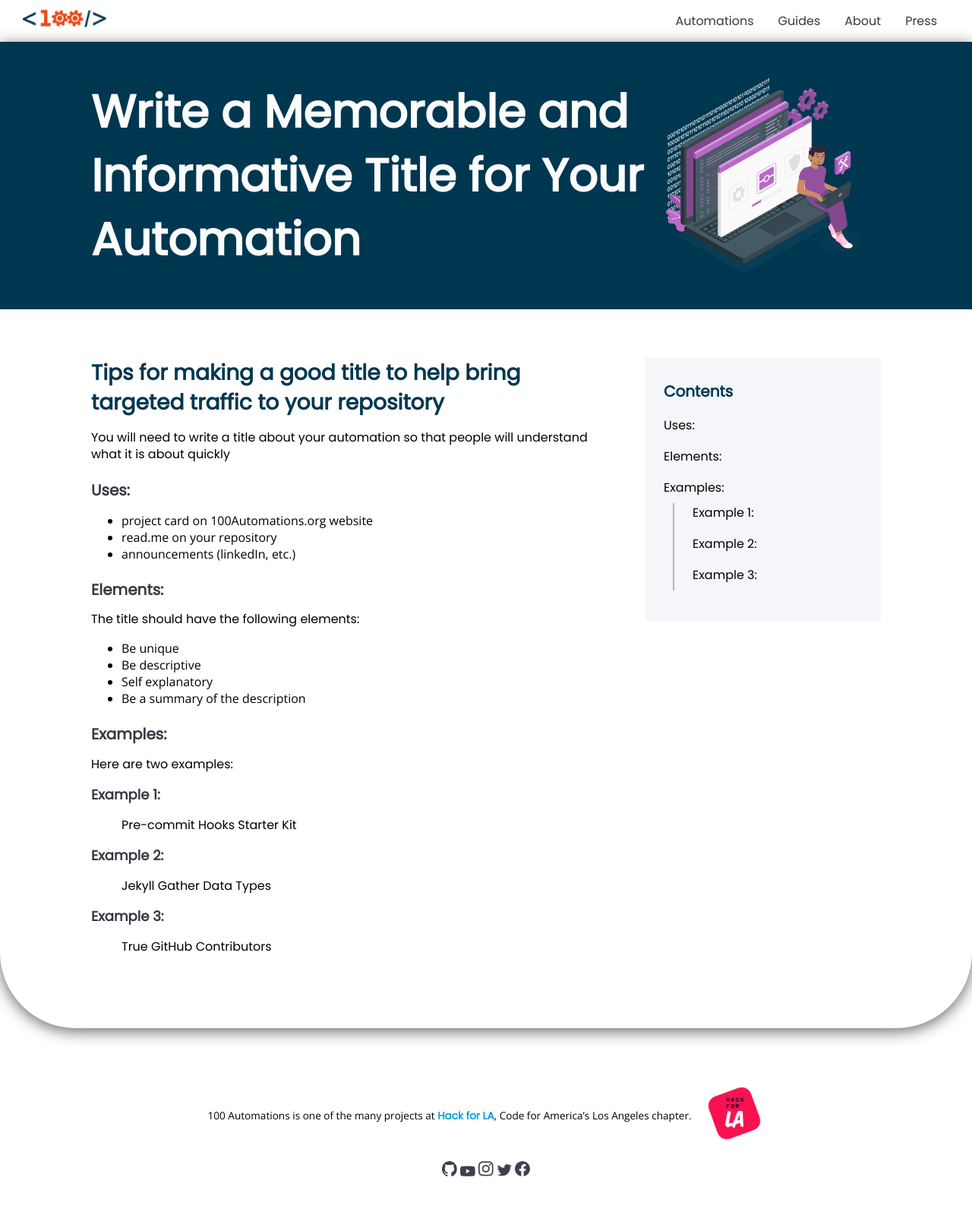
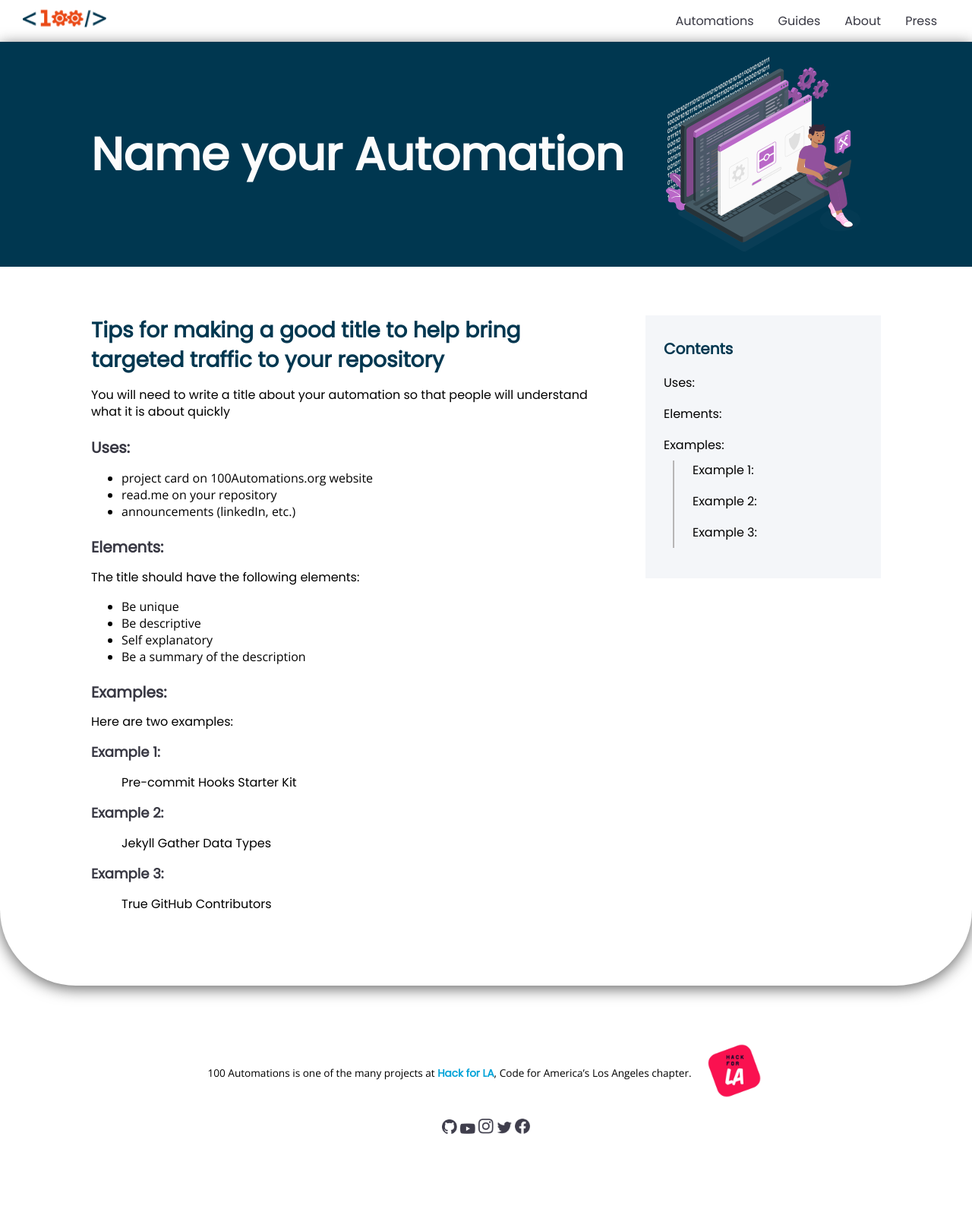
Before and after one commit to 100Automations/Website, a Jekyll site: the page built from _guides/name-your-automation.md, in a window 1280 px wide. Shown: the top 1587 px of the page at 76% size. Built offline with Jekyll 4.4.1, drawn with Linux system fonts in a browser that asks for light colours.

Commit message:
Update name-your-automation.md

```diff
--- a/_guides/name-your-automation.md
+++ b/_guides/name-your-automation.md
@@ -1,5 +1,5 @@
 ---
-title: Write a Memorable and Informative Title for Your Automation
+title: Name your Automation
 description: Tips for making a good title to help bring targeted traffic to your repository
 status: active
 display: true
```
